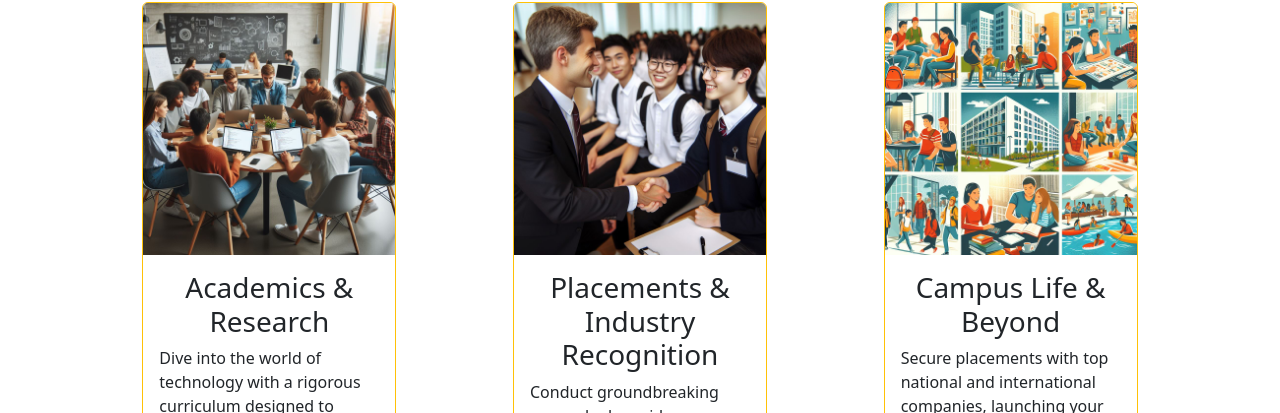
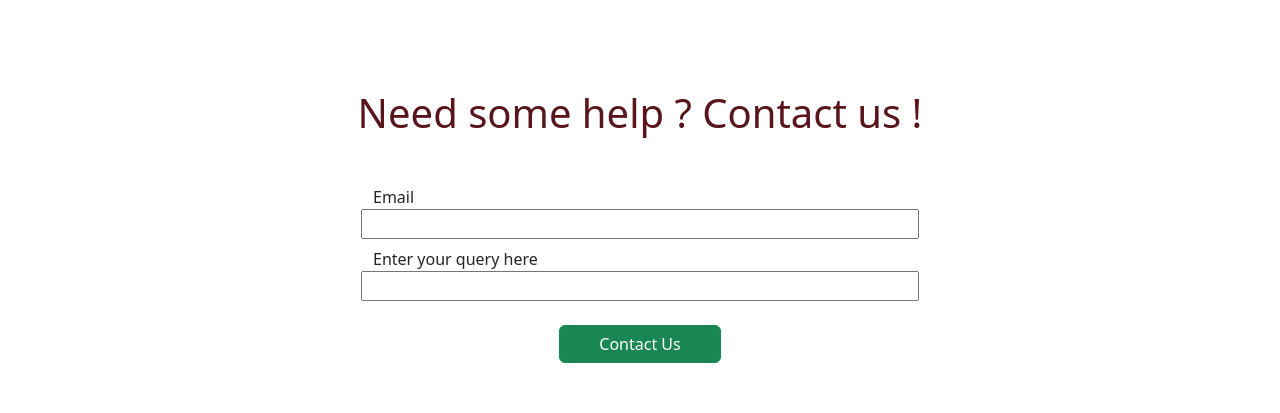
Before and after one commit to shorty-huddybuddy/collegeCommunitySoftware, a React (Create React App) app: page / in a window 1280 px wide. Shown: the part 1096-1509 px from the top of the page. Built offline with nearby package versions, Linux system fonts and the light colour scheme.

Commit message:
Contact us working now

```diff
--- a/src/components/HomePageCarousel.jsx
+++ b/src/components/HomePageCarousel.jsx
@@ -1,6 +1,7 @@
 import React from "react";
 import campus from "../assests/campus818901 (1).jpg"
 import campus2 from "../assests/Image-1-IIIT-Allahabad-started-1 (1).webp"
+import campus1 from "../assests/1500x.jpg"
 
 export default function HomePageCarousel() {
   return (
@@ -8,7 +9,7 @@ export default function HomePageCarousel() {
       <div id="carouselExampleAutoplaying" className="carousel slide" data-bs-ride="carousel">
         <div className="carousel-inner">
           <div className="carousel-item active">
-            <img src="https://img.jagranjosh.com/images/2022/April/1242022/1500x.jpg" className="d-block w-100" alt="carouselImage" />
+            <img src={campus1} className="d-block w-100" alt="carouselImage" />
           </div>
           <div className="carousel-item">
             <img src={campus} className="d-block w-100" alt="carouselImage" />
--- /dev/null
+++ b/src/components/HomePageContactUs.jsx
@@ -0,0 +1,59 @@
+import React from 'react'
+import { useState } from 'react'
+
+export default function HomePageContactUs() {
+
+  const [formData, setFormData] = useState({})
+
+  console.log(formData)
+
+  const handleSubmit = async (e) => {
+
+    try {
+        const response = await fetch('http://localhost:5000/contact-us', {
+          method: 'POST',
+          headers: {
+            'Content-Type': 'application/json',
+          },
+          body: JSON.stringify(formData),
+        });
+
+        if(!response.ok){
+          const data = await response.json()
+          alert(`${data.message}`)
+          return
+        }
+
+        const data = await response.json()
+        alert('Query raised successfully')
+        setFormData({})
+
+      } catch (error) {
+        console.error(error)
+        alert('Failed to send the query. Please try again.')
+      }
+
+  }
+
+
+  return (
+    <div className='container my-5'>
+        <h1 className="text-danger-emphasis d-flex justify-content-center">
+            Need some help ? Contact us !
+        </h1>
+        <form className='mt-5'>
+          <div className="row col-6 mx-auto mt-2">
+            <label htmlFor="email">Email</label>
+            <input type="email" id="email" onChange={(e) => setFormData({ ...formData, [e.target.id]: e.target.value })}></input>
+          </div>
+          <div className="row col-6 mx-auto mt-2">
+            <label htmlFor="query">Enter your query here</label>
+            <input type="textarea" id="query" onChange={(e) => setFormData({ ...formData, [e.target.id]: e.target.value })}></input>
+          </div>
+          <div className="container mt-4 mx-auto row col-2">
+            <button type="submit" className="btn btn-success" onClick={handleSubmit}>Contact Us</button>
+          </div>
+        </form>
+    </div>
+  )
+}
--- a/src/pages/Home.jsx
+++ b/src/pages/Home.jsx
@@ -1,12 +1,14 @@
 import React from 'react'
 import HomePageCarousel from '../components/HomePageCarousel'
 import HomePageCards from '../components/HomePageCards'
+import HomePageContactUs from '../components/HomePageContactUs'
 
 export default function Home() {
   return (
     <div>
         <HomePageCarousel/>
         <HomePageCards/>
+        <HomePageContactUs/>
     </div>
   )
 }
--- a/src/pages/SignIn.jsx
+++ b/src/pages/SignIn.jsx
@@ -7,7 +7,7 @@ export default function SignIn() {
   const [formData, setFormData] = useState({})
 
   const handleLogin = async (e) => {
-    e.preventDefault();
+
     try {
       const response = await fetch('http://localhost:5000/auth/signin', {
         method: 'POST',
@@ -46,10 +46,7 @@ export default function SignIn() {
         </h1>
       </div>
       <div className="container mt-4">
-        <form onSubmit={(e) => {
-          e.preventDefault()
-          // handle form submission
-        }}>
+        <form>
           <div className="row col-6 mx-auto mt-2">
             <label htmlFor="email">Email</label>
             <input type="email" id="email" onChange={(e) => setFormData({ ...formData, [e.target.id]: e.target.value })}></input>
```
Also changed, not shown: src/assests/1500x.jpg (added), 1 other file (tests, documents, lock files or other folders).
